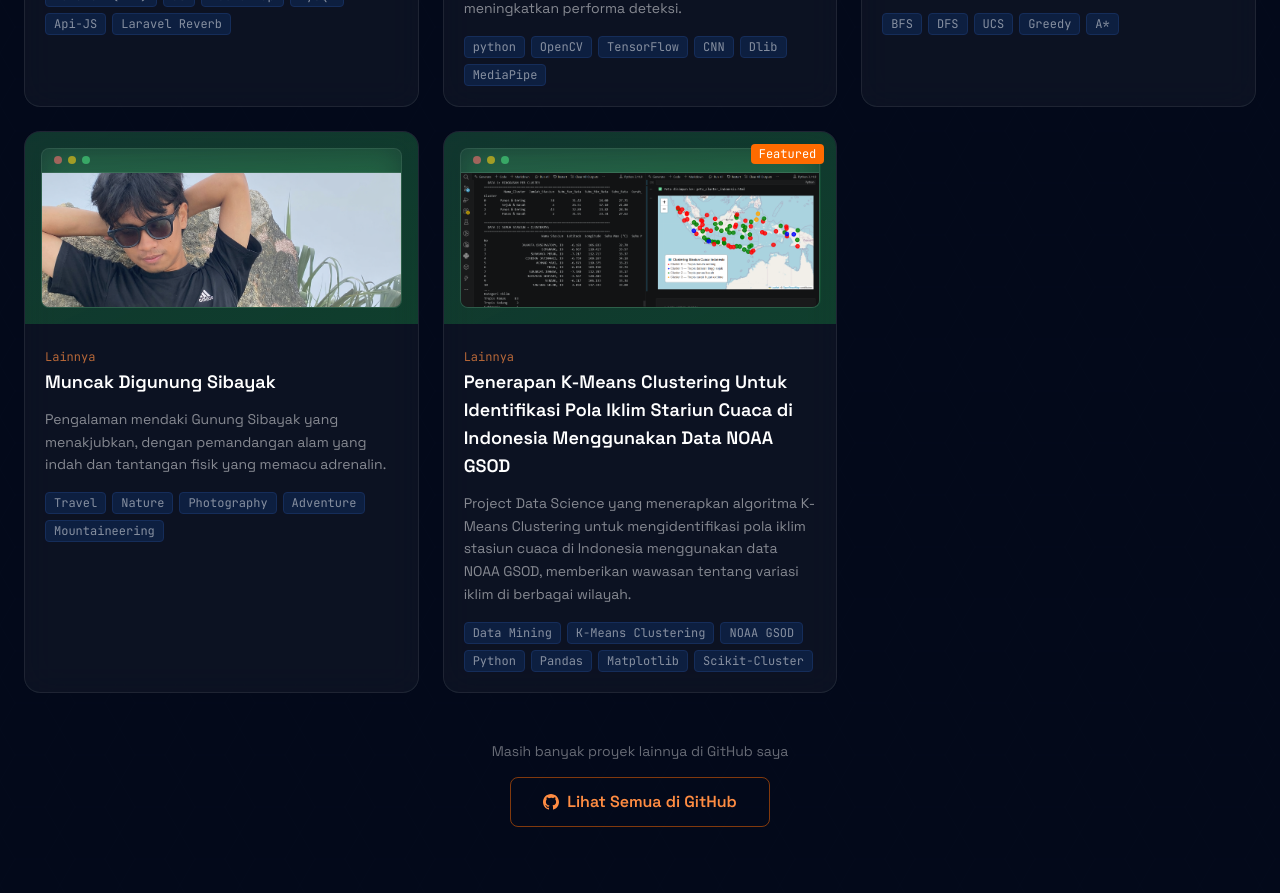
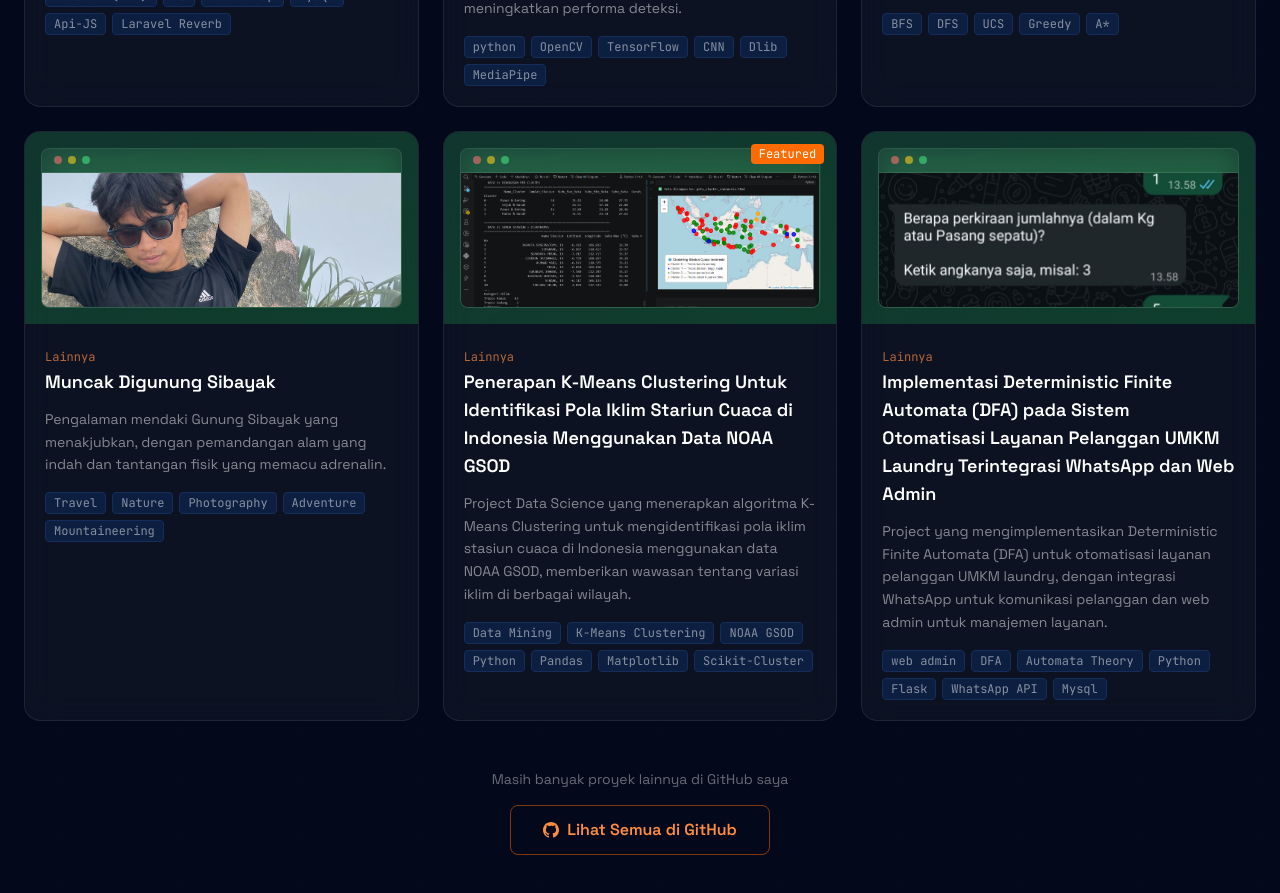
Before and after one commit to AndlyHsg03/Web-Portfolio-Andly-Sofian-Hasugian, a Next.js app: page / in a window 1280 px wide. Shown: the part 4680-5573 px from the top of the page. Built offline with nearby package versions, Linux system fonts and the light colour scheme.

Commit message:
add project9

```diff
--- a/components/Projects.tsx
+++ b/components/Projects.tsx
@@ -103,7 +103,18 @@ const listProjects = [
     github: 'https://github.com/AndlyHsg03/Penerapan_K-Means_Clustering_NOAA_GSODD_Indonesia',
     live: '/projects/project8.png',
     featured: true,
-
+  },
+  {
+    id: 8,
+    title: 'Implementasi Deterministic Finite Automata (DFA) pada Sistem Otomatisasi Layanan Pelanggan UMKM Laundry Terintegrasi WhatsApp dan Web Admin',
+    category: 'Lainnya',
+    tags: ['web admin', 'DFA', 'Automata Theory', 'Python', 'Flask', 'WhatsApp API', 'Mysql'],
+    description: 'Project yang mengimplementasikan Deterministic Finite Automata (DFA) untuk otomatisasi layanan pelanggan UMKM laundry, dengan integrasi WhatsApp untuk komunikasi pelanggan dan web admin untuk manajemen layanan.',
+    image: { src: '/projects/project9.png', alt: 'dfa' },
+    color: 'from-green-500/20 to-green-700/40',
+    github: 'https://github.com/AndlyHsg03/laundry-bot',
+    live: '/projects/project9.png',
+    featured: false,
   }
 
 ]
```
Also changed, not shown: public/projects/project9.png (added).
